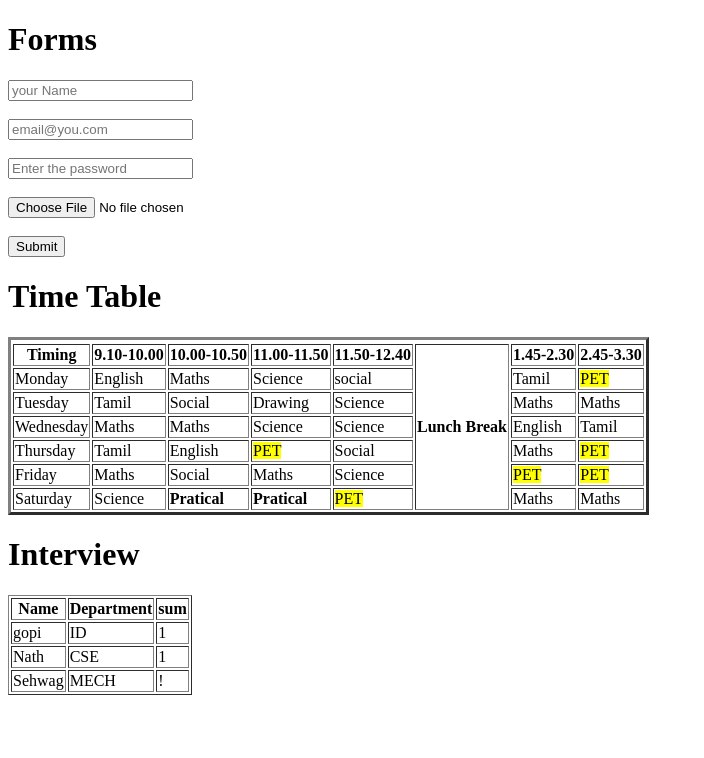
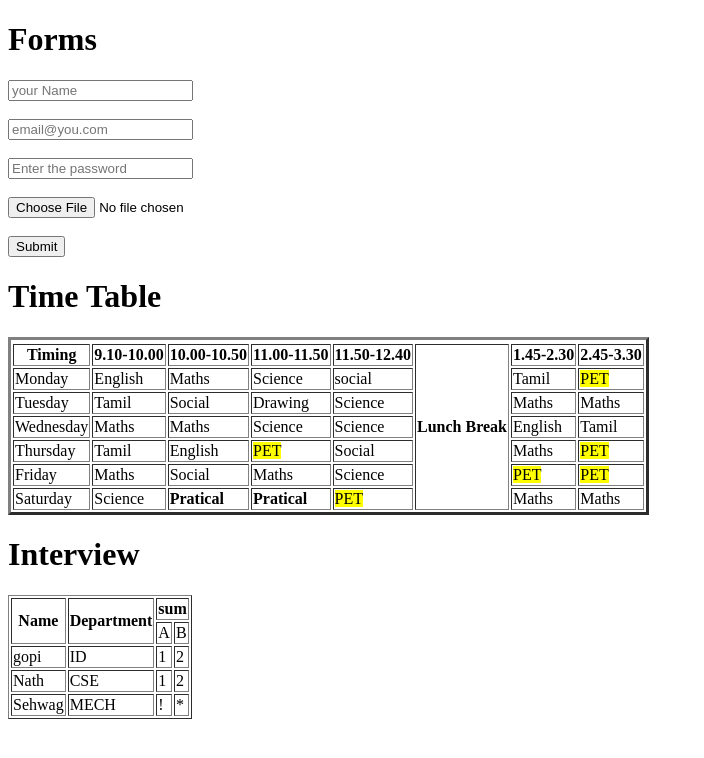
Before and after one commit to gopinathrajendran98/Html-code, a plain HTML site: page index.html in a window 1280 px wide. Shown: the whole page, without its empty margins (0-704 px from the left). Drawn offline with Linux system fonts and the light colour scheme.

Commit message:
Add files via upload

```diff
--- a/index.html
+++ b/index.html
@@ -85,24 +85,31 @@
 <h1>Interview</h1>
 <table border="1">
 <tr>
-<th>Name</th>
-<th>Department</th>
-<th colspan="2">sum</th>
+<th rowspan="2">Name</th>
+<th rowspan="2">Department</th>
+<th colspan="3">sum</th>
+</tr>
+<tr>
+<td>A</td>
+<td>B</td>
 </tr>
 <tr>
 <td>gopi</td>
 <td>ID</td>
 <td>1</td>
+<td>2</td>
 </tr>
 <tr>
 <td>Nath</td>
 <td>CSE</td>
 <td>1</td>
+<td>2</td>
 </tr>
 <tr>
 <td>Sehwag</td>
 <td>MECH</td>
 <td>!</td>
+<td>*</td>
 </tr>
 
 
```
